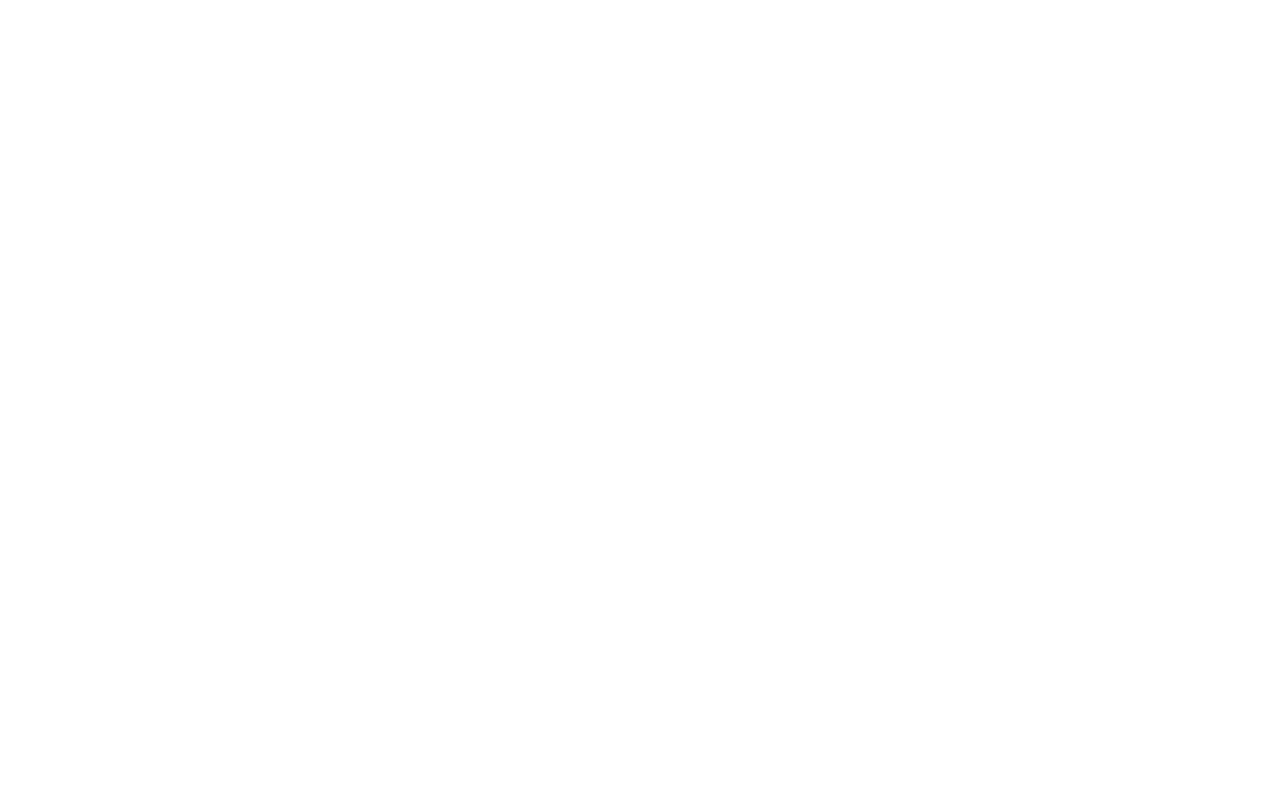
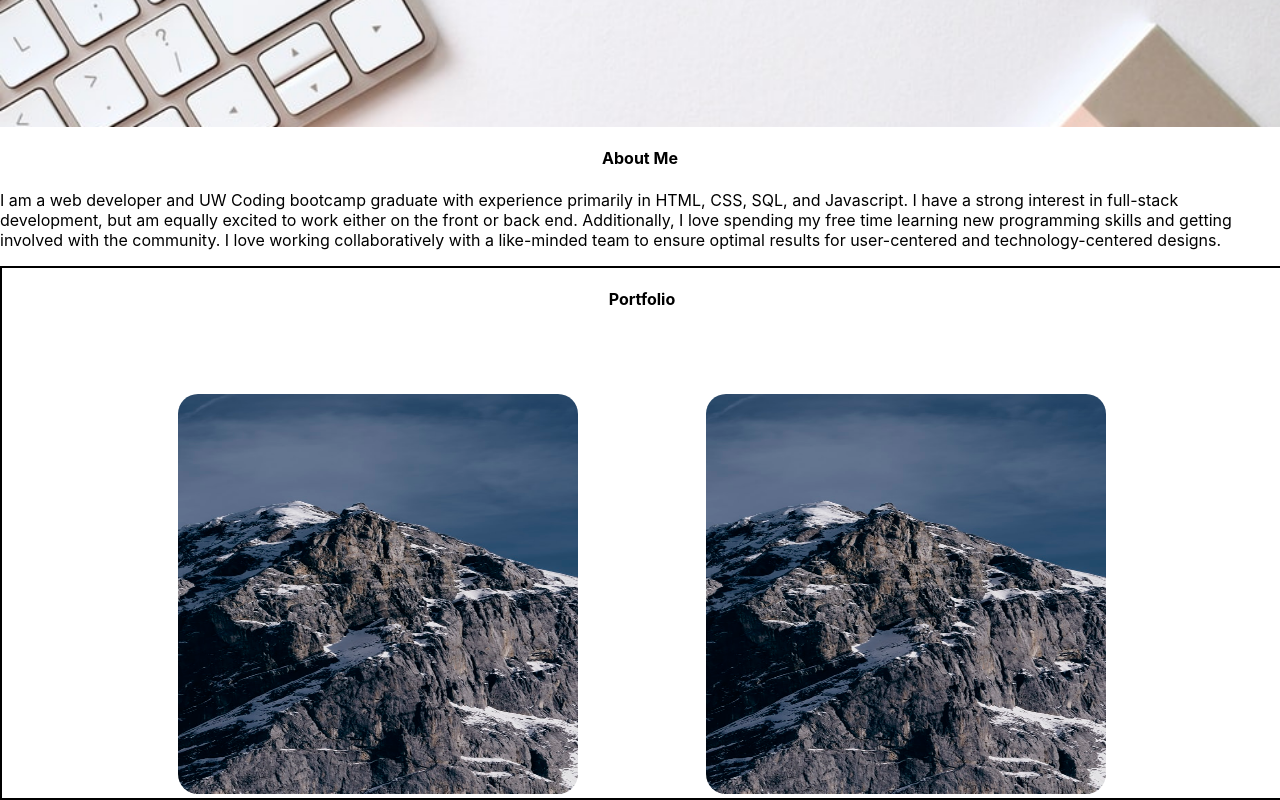
Before and after one commit to crashley1992/portfolio, a React (Create React App) app in the folder client/: page / in a window 1280 px wide. Shown: the part 383-1183 px from the top of the page. Before the commit the page ends 800 px from the top, so only its background shows below. Built offline with nearby package versions, Linux system fonts and the light colour scheme; the HTML template or start-up script is replaced by a standard one.

Commit message:
added responsive design, placeholder images

```diff
--- a/client/src/App.js
+++ b/client/src/App.js
@@ -1,12 +1,18 @@
 import React, { Component } from 'react';
 import './App.css';
 import NavTabs from './components/NavTabs/NavTabs';
+import JumbotronContainer from './components/JumbotronContainer/JumbotronContainer';
+import About from './components/About/About';
+import PortfolioDisplay from './components/PortfolioDisplay/PortfolioDisplay';
 
 class App extends Component {
   render() {
     return (
       <div>
         <NavTabs />
+        <JumbotronContainer />
+        <About />
+        <PortfolioDisplay />
       </div>
     )
   }
--- a/client/src/components/About/About.js
+++ b/client/src/components/About/About.js
@@ -1 +1,13 @@
 import React from 'react';
+import './about.css';
+
+const About = () => {
+    return (
+        <div className="container">
+            <h4 className="about-title">About Me</h4>
+            <p className="about-text">I am a web developer and UW Coding bootcamp graduate with experience primarily in HTML, CSS, SQL, and Javascript. I have a strong interest in full-stack development, but am equally excited to work either on the front or back end. Additionally, I love spending my free time learning new programming skills and getting involved with the community. I love working collaboratively with a like-minded team to ensure optimal results for user-centered and technology-centered designs.</p>
+        </div>
+    )
+}
+
+export default About;
--- a/client/src/components/About/about.css
+++ b/client/src/components/About/about.css
@@ -0,0 +1,3 @@
+.about-title {
+    text-align: center;
+}
--- /dev/null
+++ b/client/src/components/JumbotronContainer/JumbotronContainer.js
@@ -0,0 +1,11 @@
+import React from 'react';
+import Jumbotron from 'react-bootstrap/Jumbotron';
+import './jumbotron.css';
+
+const JumbotronContainer = () => {
+    return (
+        <Jumbotron />
+    )
+}
+
+export default JumbotronContainer;
--- /dev/null
+++ b/client/src/components/JumbotronContainer/jumbotron.css
@@ -0,0 +1,6 @@
+.jumbotron {
+    background-image: url('./background.png');
+    background-size: cover;
+    background-repeat: none;
+    height: 450px;
+}
--- a/client/src/components/NavTabs/NavTabs.js
+++ b/client/src/components/NavTabs/NavTabs.js
@@ -1,7 +1,6 @@
 import React from 'react';
 import Navbar from 'react-bootstrap/Navbar';
 import Nav from 'react-bootstrap/Nav';
-import Image from 'react-bootstrap/Image';
 import './nav-tabs.css'
 
 const NavTabs = () => {
--- /dev/null
+++ b/client/src/components/PortfolioDisplay/PortfolioDisplay.js
@@ -0,0 +1,24 @@
+import React, { Component } from 'react';
+import Image from 'react-bootstrap/Image';
+import './portfolio-display.css';
+import mountain from './mountain.png';
+
+class PortfolioDisplay extends Component {
+    state = {
+        showCompontent: null
+    }
+
+    render() {
+        return (
+            <div>
+                <div className="gallery">
+                <h4 className="portfolio-title">Portfolio</h4>
+                    <Image src={mountain} fluid />
+                    <Image src={mountain} fluid />
+            </div>
+        </div>
+        )
+    }
+}
+
+export default PortfolioDisplay;
--- /dev/null
+++ b/client/src/components/PortfolioDisplay/portfolio-display.css
@@ -0,0 +1,49 @@
+@media (min-width: 300px) {
+    .gallery {
+        display: inline-block;
+        border: solid black 2px;
+        width: 100%;
+        text-align: center;
+    }
+
+    .gallery > img {
+        width: 250px;
+        height: 250px;
+        margin-left: 5%;
+        margin-top: 5%;
+        border-radius: 5%;
+    }
+}
+
+@media (min-width: 768px) {
+    .gallery {
+        display: inline-block;
+        border: solid black 2px;
+        width: 100%;
+        text-align: center;
+    }
+
+    .gallery > img {
+        width: 350px;
+        height: 350px;
+        margin-left: 5%;
+        margin-top: 5%;
+    }
+ }
+
+ @media (min-width: 992px) {
+    .gallery {
+        display: inline-block;
+        border: solid black 2px;
+        width: 100%;
+        text-align: center;
+    }
+
+    .gallery > img {
+        width: 400px;
+        height: 400px;
+        margin-left: 5%;
+        margin-right: 5%;
+        margin-top: 5%;
+    }
+ }
```
Also changed, not shown: client/src/components/JumbotronContainer/background.png (added), client/src/components/PortfolioDisplay/mountain.png (added).
